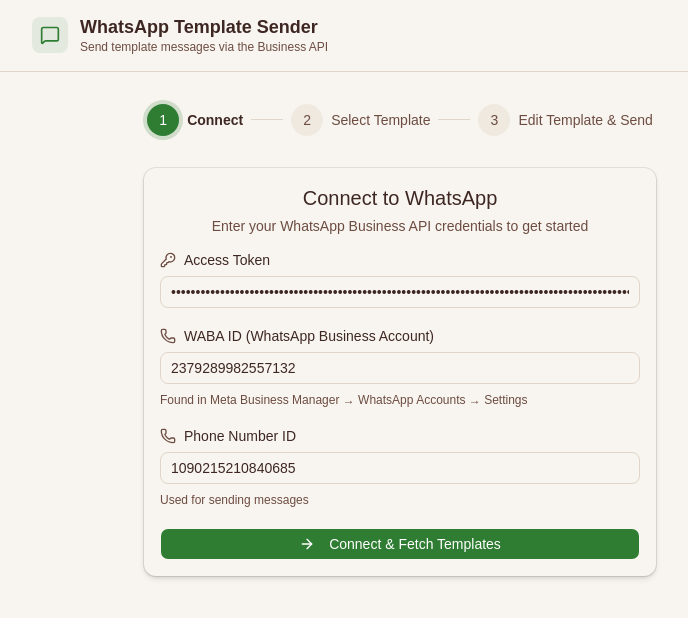
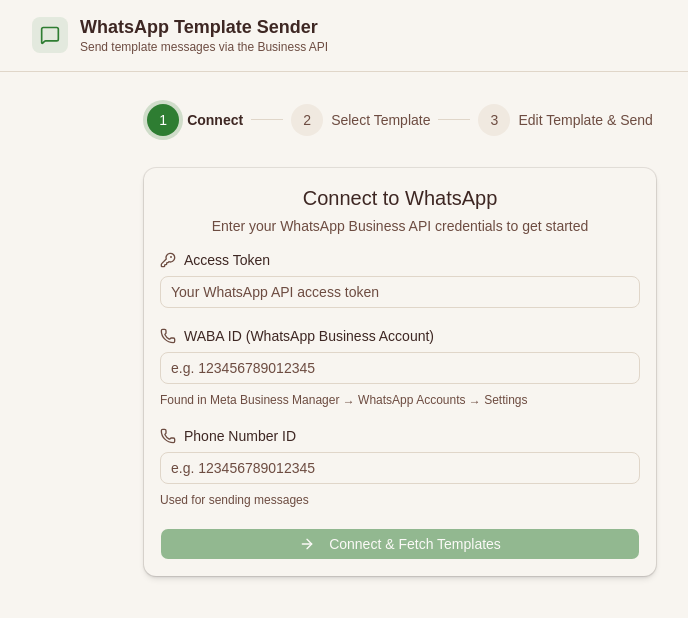
Before and after one commit to kreativewerbunglabs/whatsapp-template-sender, a React (Vite) app: page / in a window 1280 px wide. Shown: the top 618 px of the page, without its empty margins (240-928 px from the left). Built offline with nearby package versions, Linux system fonts and the light colour scheme.

Commit message:
whatsapp template sender

```diff
--- a/src/components/ConnectStep.tsx
+++ b/src/components/ConnectStep.tsx
@@ -21,10 +21,10 @@
   setWa: (wa: WhatsAppService) => void;
 }) {
   const [token, setToken] = useState(
-    "EAANPMUIBQmoBRazETyHFSkdmrRK5bp4v0FXQaSZB9PjydpO67eaXJRxgjOpQzxM5TfcslhCfMT2xqae31hzCuN0RMthTwo09xeM3F4pHjJJDHeIf6b8qnpMHmKqNOPrXOgN9hJ7UNaVMZA0lztIia5swiOiKFbVNFsbs6pdPLdNFmawnPtWy6LhCh9ZCQZDZD",
+    "",
   );
-  const [wabaId, setWabaId] = useState("2379289982557132");
-  const [phoneNumberId, setPhoneNumberId] = useState("1090215210840685");
+  const [wabaId, setWabaId] = useState("");
+  const [phoneNumberId, setPhoneNumberId] = useState("");
   const [loading, setLoading] = useState(false);
   const [error, setError] = useState("");
 
--- a/src/components/TemplateSelectStep.tsx
+++ b/src/components/TemplateSelectStep.tsx
@@ -16,7 +16,7 @@
   const [templates, setTemplates] = useState<Template[] | undefined>();
 
   const wa = useWhatsApp();
-  const approved = templates;
+  const approved = templates?.filter((t) => t.status === "APPROVED");
 
   const fetchTemplates = async () => {
     try {
```
